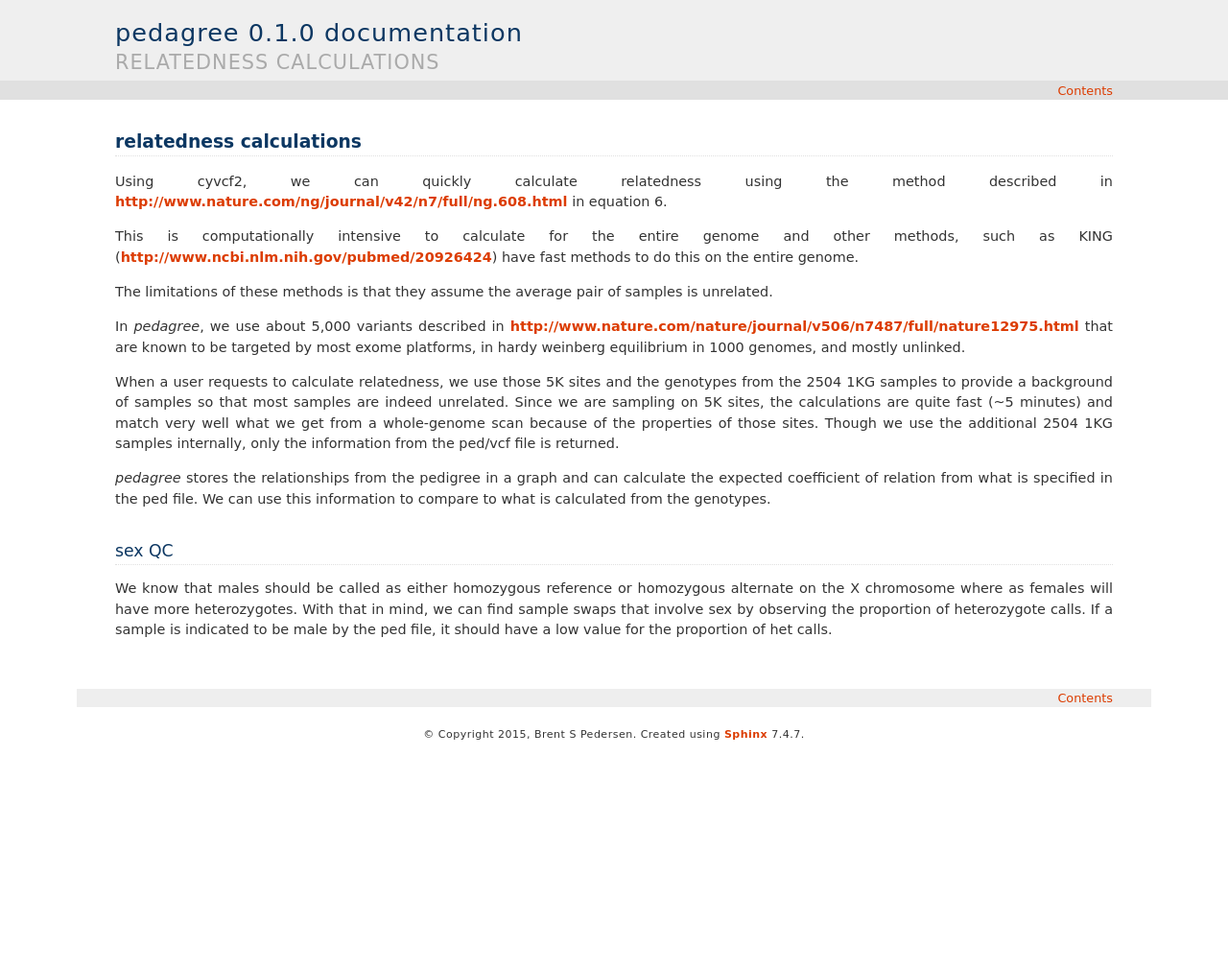
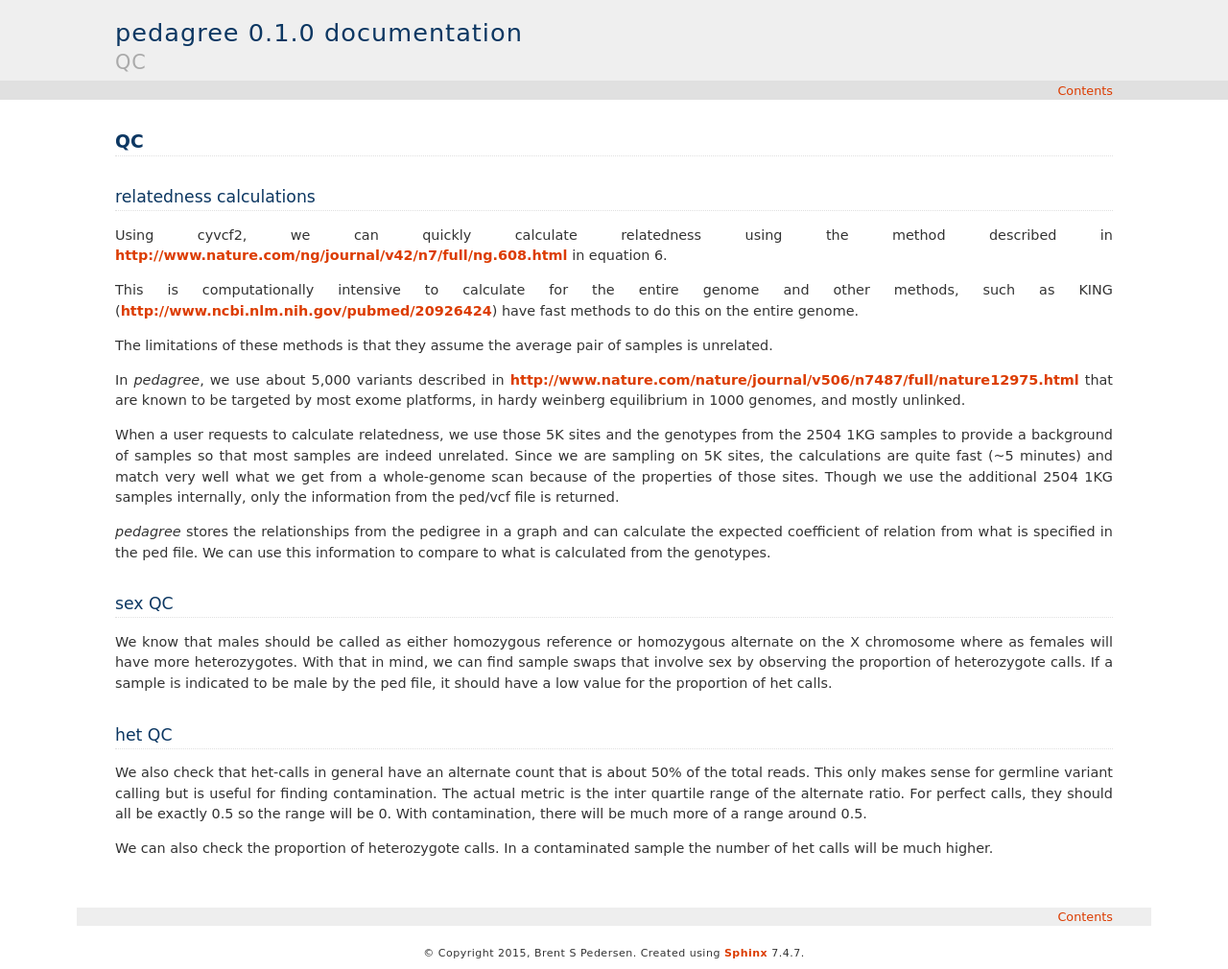
Before and after one commit to brentp/peddy, a Sphinx documentation site: the page built from docs/qc.rst, in a window 1280 px wide. Shown: the whole page at 96% size. Built offline with Sphinx 7.4.7, drawn with Linux system fonts in a browser that asks for light colours; before the commit the page ends 900 px from its top, so only the background shows below that.

Commit message:
update docs

```diff
--- a/docs/relatedness.rst
+++ b/docs/qc.rst
@@ -1,5 +1,8 @@
+QC
+==
+
 relatedness calculations
-========================
+------------------------
 
 Using cyvcf2, we can quickly calculate relatedness using the method
 described in http://www.nature.com/ng/journal/v42/n7/full/ng.608.html in
@@ -37,3 +40,16 @@ have more heterozygotes. With that in mind, we can find sample swaps
 that involve sex by observing the proportion of heterozygote calls.
 If a sample is indicated to be male by the ped file, it should have
 a low value for the proportion of het calls.
+
+het QC
+------
+
+We also check that het-calls in general have an alternate count that is
+about 50% of the total reads. This only makes sense for germline variant
+calling but is useful for finding contamination. The actual metric is the
+inter quartile range of the alternate ratio. For perfect calls, they should
+all be exactly 0.5 so the range will be 0. With contamination, there will
+be much more of a range around 0.5.
+
+We can also check the proportion of heterozygote calls. In a contaminated
+sample the number of het calls will be much higher.
```
Also changed, not shown: docs/index.rst (+5 -12 lines).
